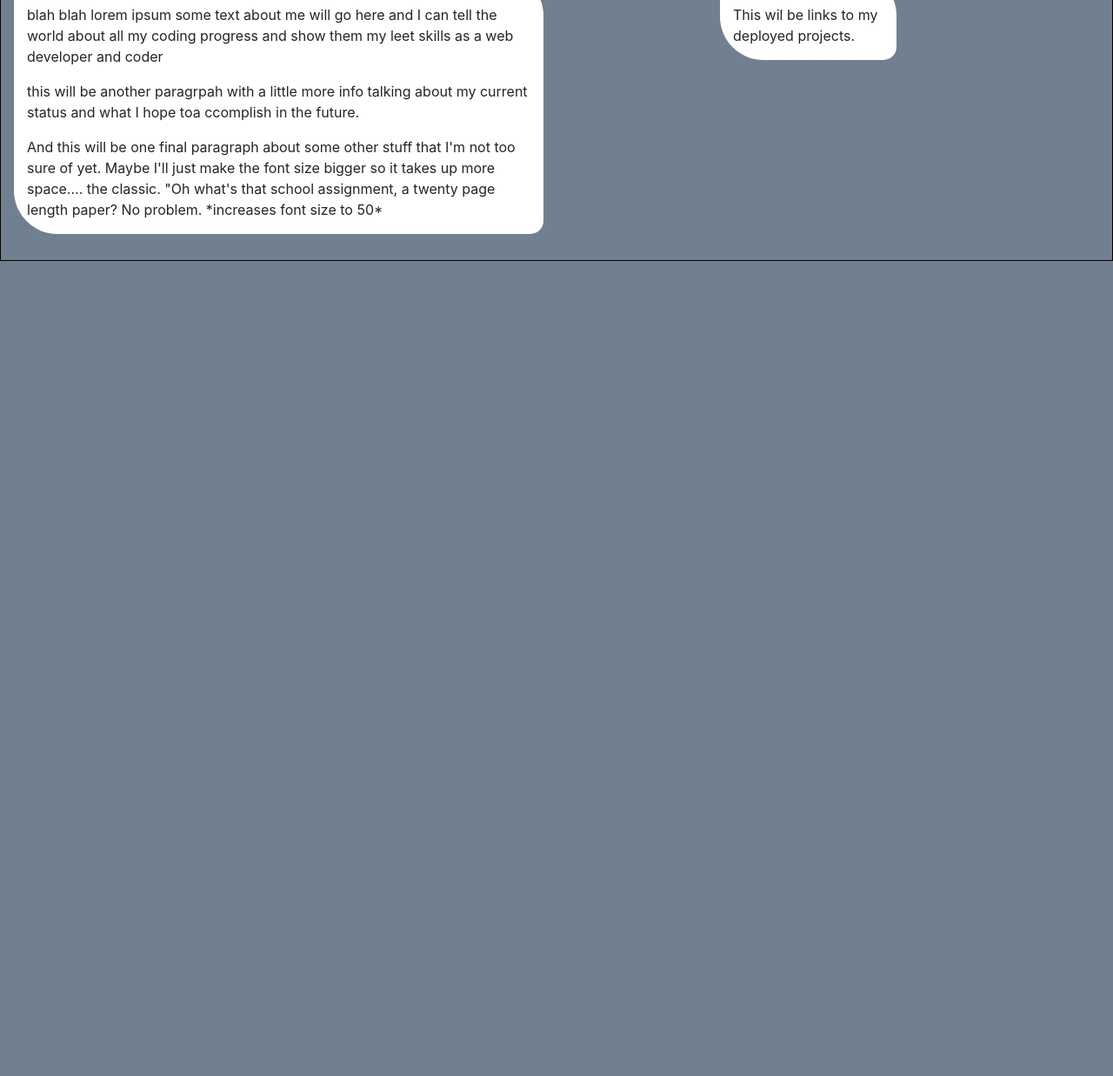
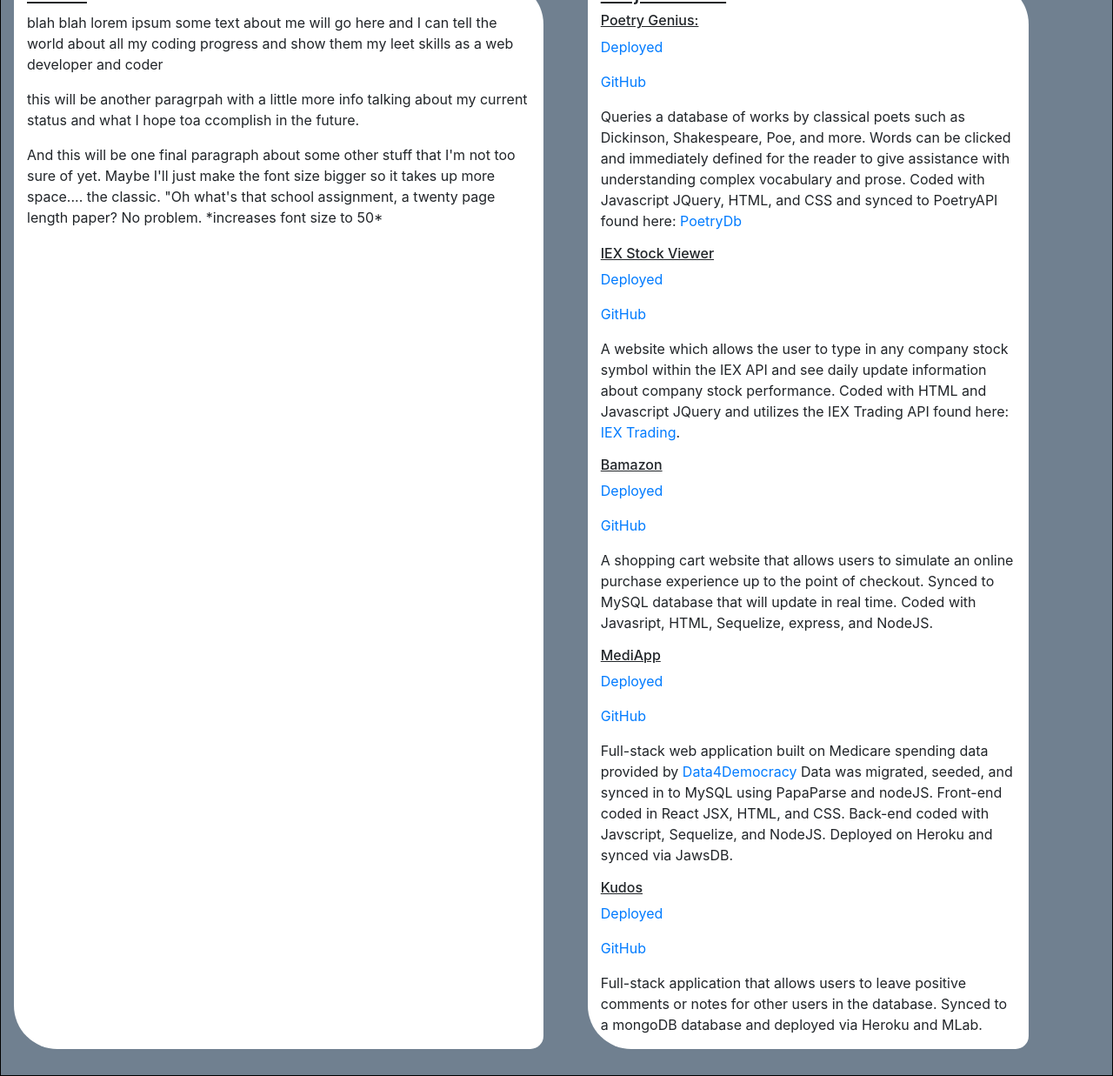
Before and after one commit to Chaiku/updatedPortfolio, a plain HTML site: page index.html in a window 1280 px wide. Shown: the part 268-1505 px from the top of the page at 87% size. Before the commit the page ends 800 px from the top, so only its background shows below. Drawn offline with nearby package versions, Linux system fonts and the light colour scheme.

Commit message:
adding links and info

```diff
--- a/index.html
+++ b/index.html
@@ -18,7 +18,7 @@
     <div class="container-fluid wrapper">
         <div class="row container-fluid banner">
                 <h1 class="header">/-\ [) /-\ /\/\</h1>
-                <p class="bannerP">LinkedIn || GitHub || E-mail</p>
+                <p class="bannerP"><a href="https://www.linkedin.com/in/adam-garner-89113bb7/">LinkedIn</a> || <a href="https://github.com/Chaiku?tab=repositories">GitHub</a></p>
         </div>
 
         <div class="row container-fluid profBody">
@@ -28,9 +28,55 @@
                 <p> this will be another paragrpah with a little more info talking about my current status and what I hope toa ccomplish in the future.</p>
                 <p>And this will be one final paragraph about some other stuff that I'm not too sure of yet. Maybe I'll just make the font size bigger so it takes up more space.... the classic. "Oh what's that school assignment, a twenty page length paper? No problem. *increases font size to 50*</p>
             </div>
-            <div class="col-md-2 projects">
+            <div class="col-md-5 projects">
                 <h4><u> Project work</u></h4>
-                <p>This wil be links to my deployed projects.</p>
+                <ul>
+                    <li class="topRow">
+                        <h6>Poetry Genius: </h6>
+                        <p><a href="https://chaiku.github.io/PoetryGenius/">Deployed</a></p>
+                        <p><a href="https://github.com/Chaiku/PoetryGenius">GitHub</a></p>
+                        <p>Queries a database of works by classical poets such as Dickinson, Shakespeare, Poe, and more.
+                            Words can be clicked and immediately defined for the reader to give assistance with understanding
+                            complex vocabulary and prose. Coded with Javascript JQuery, HTML, and CSS and synced to PoetryAPI found here: <a href="http://poetrydb.org/index.html">PoetryDb</a>
+                        </p>
+                    </li>
+                    <li class="topRow">
+                        <h6>IEX Stock Viewer</h6>
+                        <p><a href="https://chaiku.github.io/Stock-IEX-/">Deployed</a></p>
+                        <p><a href="https://github.com/Chaiku/Stock-IEX-">GitHub</a></p>
+                        <p>A website which allows the user to type in any company stock symbol within the IEX API and see daily update
+                            information about company stock performance. Coded with HTML and Javascript JQuery and utilizes the IEX Trading API found here:
+                            <a href="https://iextrading.com/apps/stocks/" >IEX Trading</a>.
+                        </p>
+                    </li>
+                    <li class="topRow">
+                        <h6>Bamazon</h6>
+                        <p><a href="https://vast-oasis-21346.herokuapp.com/">Deployed</a></p>
+                        <p><a href="https://github.com/Chaiku/Bamazon">GitHub</a></p>
+                        <p>A shopping cart website that allows users to simulate an online purchase experience up to the point of
+                            checkout. Synced to MySQL database that will update in real time. Coded with Javasript, HTML, Sequelize, express, and NodeJS.
+                        </p>
+                    </li>
+                </ul>
+
+                <ul>
+                    <li class="botRow">
+                        <h6>MediApp</h6>
+                        <p><a href="https://radiant-mesa-18793.herokuapp.com/">Deployed</a></p>
+                        <p><a href="https://github.com/Chaiku/MediApp">GitHub</a></p>
+                        <p>Full-stack web application built on Medicare spending data provided by <a href="https://data.world/data4democracy/drug-spending/workspace/file?filename=spending-2011.csv">Data4Democracy</a>
+                        Data was migrated, seeded, and synced in to MySQL using PapaParse and nodeJS. Front-end coded in React JSX, HTML, and CSS. Back-end coded
+                        with Javscript, Sequelize, and NodeJS. Deployed on Heroku and synced via JawsDB.</p>
+                    </li>
+                    <li class="botRow">
+                        <h6>Kudos</h6>
+                        <p><a href="https://calm-oasis-31775.herokuapp.com/">Deployed</a></p>
+                        <p><a href="https://github.com/Chaiku/Mongo-Improvements">GitHub</a></p>
+                        <p>Full-stack application that allows users to leave positive comments or notes for other users in the database. Synced to
+                            a mongoDB database and deployed via Heroku and MLab.
+                        </p>
+                    </li>
+                </ul>
             </div>
         </div>
 
--- a/style.css
+++ b/style.css
@@ -30,7 +30,7 @@ body, html {
 
 .bannerP {
 text-align: center;
-font-size: 1.5rem;
+font-size: 1.9rem;
 margin: 0 auto;
 
 
@@ -55,3 +55,7 @@ border-radius: 15px 50px;
     height: 70%;
 
 }
+
+h6 {
+    text-decoration: underline;
+}
```
